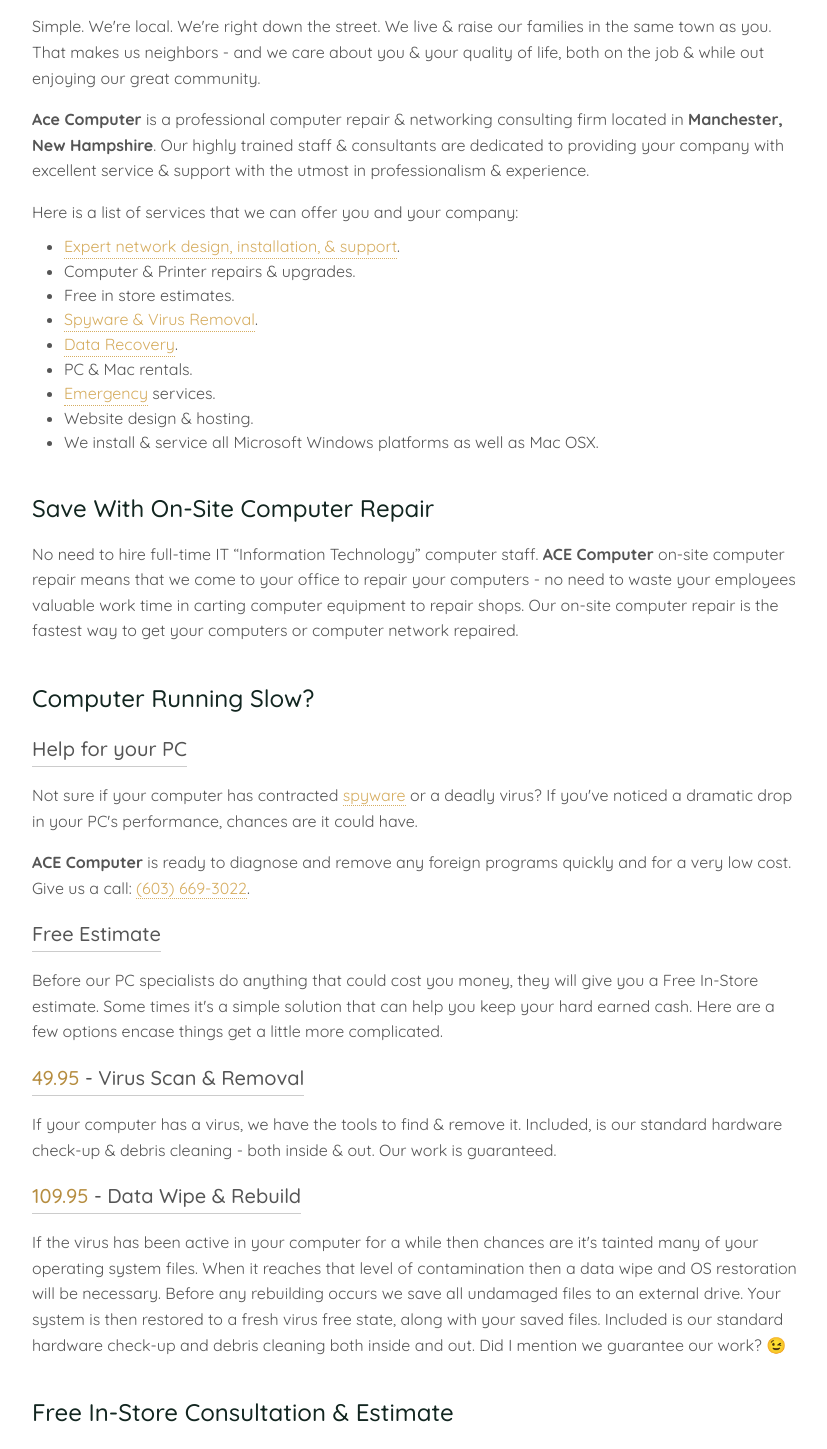
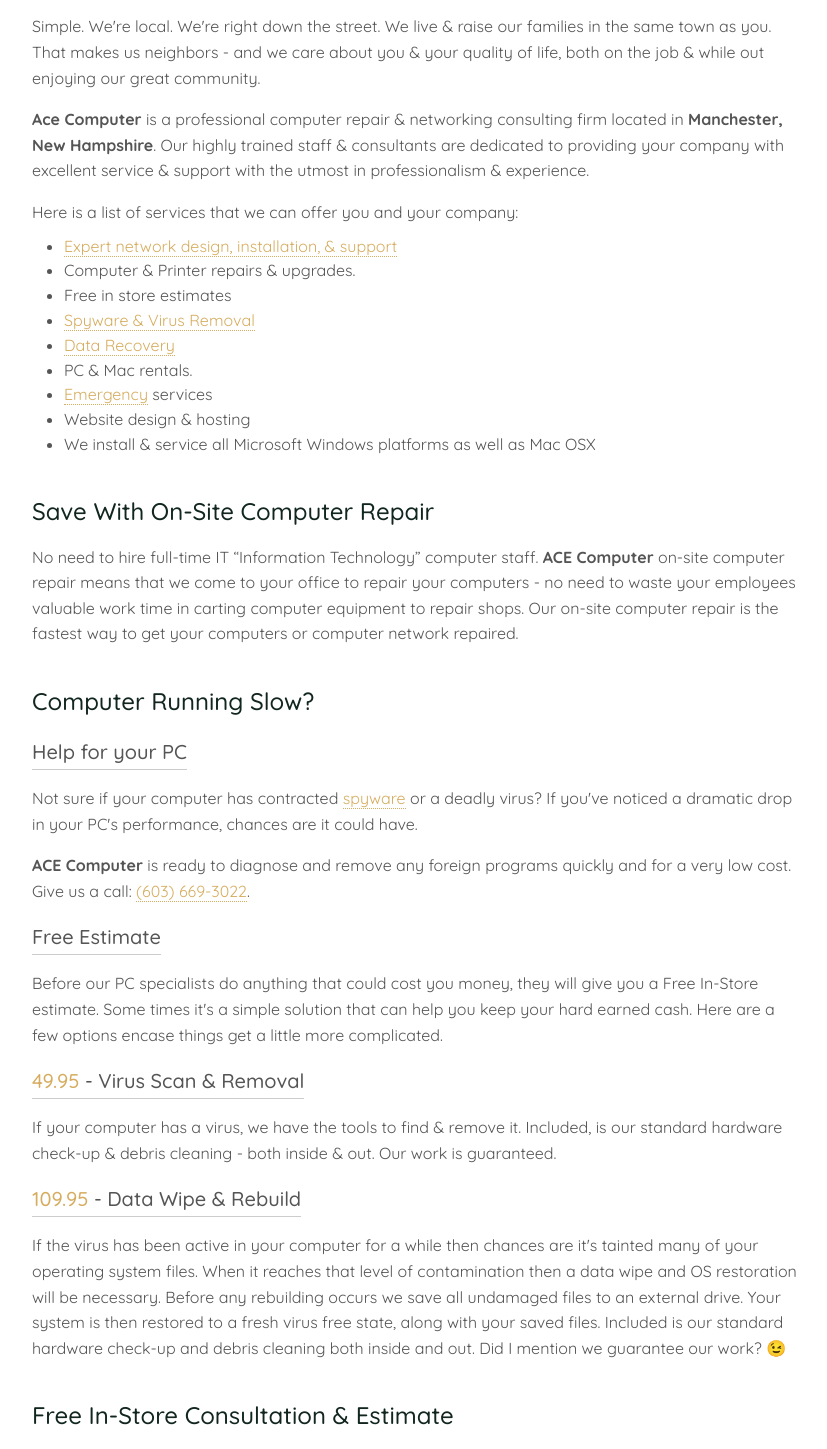
Before and after one commit to sjbeli/sjbeli.github.io, a PHP site: page / in a window 1280 px wide. Shown: the part 923-2372 px from the top of the page, without its empty margins (224-1051 px from the left). Run offline with PHP 8.4, Linux system fonts and the light colour scheme.

Commit message:
yep more css tweaks

```diff
--- a/ace-comp/css/styles.css
+++ b/ace-comp/css/styles.css
@@ -55,7 +55,8 @@ nav {
 ul {
   display: flex;
   flex-wrap: wrap;
-  justify-content: center;
+}
+.top-nav {
   list-style-type: none;
 }
 li a {
@@ -64,8 +65,7 @@ li a {
 }
 .about-list {
   display: block;
-  list-style-type: disc;
-  line-height: 1.5;
+  line-height: 1.55;
   margin: 0 0 2.25rem;
   padding-left: 2rem;
   color: var(--black3);
@@ -74,6 +74,9 @@ li a {
   display: inline-block;
   padding: 0;
   }
+.about-list li a:first-child {
+  display: inline;
+}
 /* ADJUST HOME ICON (nav) VERTICAL ORIENTATION (fn google!) */
 li:first-child {
   margin-bottom: -5px;
@@ -164,7 +167,7 @@ a:focus {
   border-bottom: none;
 }
 .gold-highlight {
-  color: var(--gold);
+  color: var(--gold2);
 }
 
 /* MAIN SECTION ITEMS */
--- a/ace-comp/index.html
+++ b/ace-comp/index.html
@@ -58,15 +58,15 @@
     <p>Here is a list of services that we can offer you and your company:</p>
 
     <ul class="about-list">
-      <li><a href="#networks">Expert network design, installation, &amp; support</a>.</li>
+      <li><a href="#networks">Expert network design, installation, &amp; support</a></li>
       <li>Computer &amp; Printer repairs &amp; upgrades.</li>
-      <li>Free in store estimates.</li>
-      <li><a href="#spyware">Spyware &amp; Virus Removal</a>.</li>
-      <li><a href="#data">Data Recovery</a>.</li>
+      <li>Free in store estimates</li>
+      <li><a href="#spyware">Spyware &amp; Virus Removal</a></li>
+      <li><a href="#data">Data Recovery</a></li>
       <li>PC &amp; Mac rentals.</li>
-      <li><a href="#contact">Emergency</a> services.</li>
-      <li>Website design &amp hosting.</li>
-      <li>We install &amp; service all Microsoft Windows platforms as well as Mac OSX.</li>
+      <li><a href="#contact">Emergency</a> services</li>
+      <li>Website design &amp hosting</li>
+      <li>We install &amp; service all Microsoft Windows platforms as well as Mac OSX</li>
     </ul>
 
     <h2>Save With On-Site Computer Repair</h2>
```
